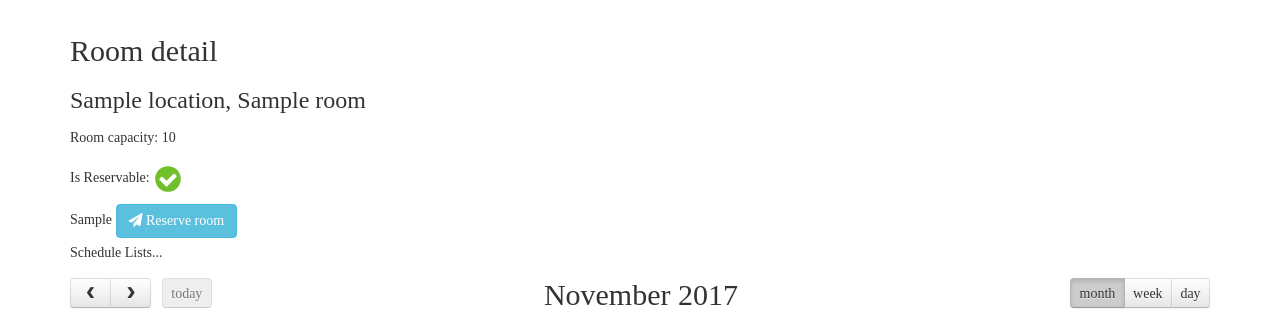
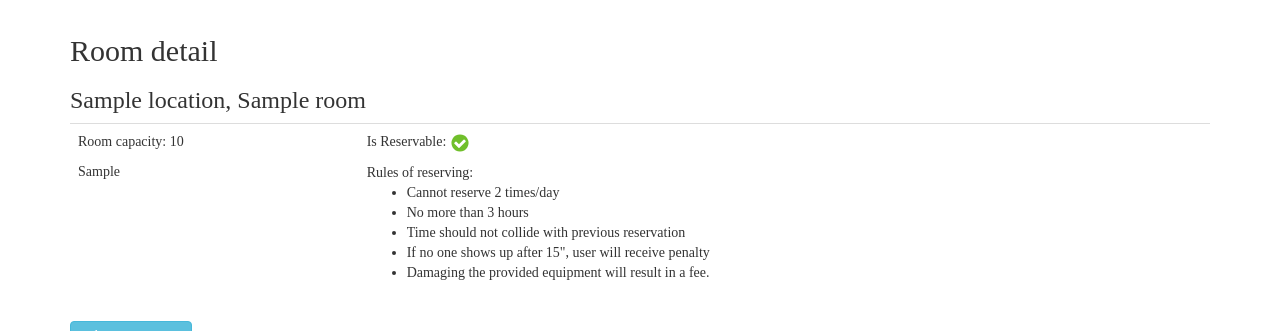
Before and after one commit to cnguyenm/RoomAlloc, a Django app: page /room/1/ in a window 1280 px wide. Shown: the part 51-382 px from the top of the page. Run offline with Django 3.2, Linux system fonts and the light colour scheme; a user stored in the database is signed in; tables that the repository leaves empty hold one stand-in row (values such as "Sample post"); some libraries are stand-ins or nearby versions.

Commit message:
mod_arka

```diff
--- a/roomalloc/static/roomalloc/css/user.css
+++ b/roomalloc/static/roomalloc/css/user.css
@@ -7,6 +7,6 @@ th{
 }
 
 #reservable{
-    width: 30px;
-    height: 30px;
+    width: 20px;
+    height: 20px;
 }
--- a/roomalloc/templates/roomalloc/user/room/room_detail.html
+++ b/roomalloc/templates/roomalloc/user/room/room_detail.html
@@ -20,12 +20,23 @@
 
 <div class="container">
 
-    <!-- Room detail -->
     <h2>Room detail </h2>
 
     <h3>{{ room.location }}, {{ room.name }}</h3>
 
+    <table class="table">
+        <tr class="row">
+            <td class="column">
+                <!-- Room detail -->
                 <p>Room capacity: {{ room.capacity }}</p>
+
+                {{ room.tech|safe }}
+                <!-- /Room detail -->
+            </td>
+
+            <td class="column">
+                <!-- Rules for reserving -->
+                <div>
                     <p>Is Reservable:
                     {% if room.is_reservable %}
                         <img id="reservable" src="{% static 'roomalloc/icon/icon-yes.svg' %}" alt="Yes"/>
@@ -34,9 +45,19 @@
                     {% endif %}
                     </p>
 
-    {{ room.tech|safe }}
-    <!-- /Room detail -->
-
+                    Rules of reserving:
+                    <ul>
+                        <li>Cannot reserve 2 times/day</li>
+                        <li>No more than 3 hours</li>
+                        <li>Time should not collide with previous reservation</li>
+                        <li>If no one shows up after 15", user will receive penalty</li>
+                        <li>Damaging the provided equipment will result in a fee.</li>
+                    </ul>
+                </div>
+                <!-- Rules for reserving -->
+            </td>
+        </tr>
+    </table>
 
     <!-- Reserve button -->
     <a class="button btn btn-info" href="{% url 'roomalloc:room_reserve' room.id %}">
--- a/roomalloc/templates/roomalloc/user/room/room_reserve.html
+++ b/roomalloc/templates/roomalloc/user/room/room_reserve.html
@@ -70,8 +70,8 @@ $(function() {
                 <li>Cannot reserve 2 times/day</li>
                 <li>No more than 3 hours</li>
                 <li>Time should not collide with previous reservation</li>
-                <li>If no one come after 15", user will receive penalty</li>
-
+                <li>If no one shows up after 15", user will receive penalty</li>
+                <li>Damaging the provided equipment will result in a fee.</li>
             </ul>
         </div>
     </div>
--- a/roomalloc/view/account.py
+++ b/roomalloc/view/account.py
@@ -33,7 +33,7 @@ def signup(request):
             user.refresh_from_db() # load the profile
 
             # add to group
-            normal_group = Group.objects.get_or_create(name='normal')
+            normal_group, create = Group.objects.get_or_create(name='normal')
             user.groups.add(normal_group)
 
             # save
```
Lines whose indentation alone changed are shown as unchanged.
